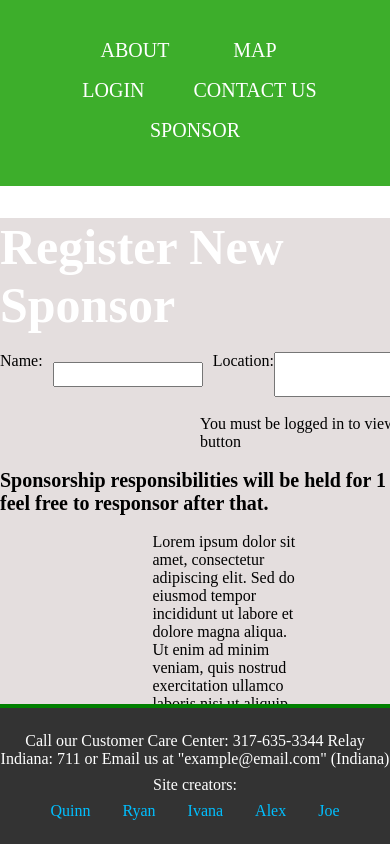
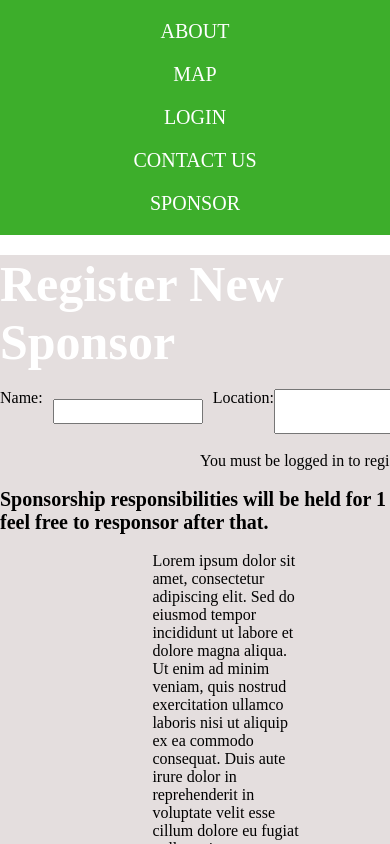
Before and after one commit to uprighted-learners/capstone-indygo-react-capstone-magic-green-bus, a React (Create React App) app in the folder frontend/: page /sponsor in a window 390 px wide. Shown: the top 844 px of the page. Built offline with nearby package versions, Linux system fonts and the light colour scheme.

Commit message:
updated navbar styling and minor footer changes

```diff
--- a/frontend/src/NavBar.css
+++ b/frontend/src/NavBar.css
@@ -1,86 +1,35 @@
 .nav-wrapper {
   background-color: #3dae2b;
-  margin: 0 auto;
-  box-sizing: border-box;
   display: flex;
-  margin-bottom: 2em;
+  justify-content: center;
+  align-items: center;
+  padding: 10px;
+  margin-bottom: 20px;
 }
 
 .nav-container {
   display: flex;
-  padding: 30px;
+  flex-wrap: wrap;
   justify-content: space-around;
-  text-align: center;
-  box-sizing: border-box;
   width: 100%;
-  margin: 20px auto;
+  max-width: 1200px;
 }
 
 .nav-name {
   color: white;
   font-size: 20px;
-  display: inline-block;
-  min-width: 80px;
   text-decoration: none;
+  padding: 10px;
 }
 
-.nav-name:hover {
-  color: #551a8b;
-}
-
-@media screen and (max-width: 599px) {
-  .nav-wrapper {
-    align-items: center;
-    background-color: #3dae2b;
-    display: flex;
-  }
-
-  .nav-container {
-    display: block;
-    padding: 20px;
-    margin: 10px auto;
-    margin-bottom: 1em;
-  }
-
-  .nav-name {
-    margin: 20px;
-    align-items: center;
-    line-height: 0px;
-  }
-}
-@media screen and (min-width: 600px) and (max-width: 899px) {
+@media screen and (max-width: 899px) {
   .nav-wrapper {
     flex-direction: column;
     align-items: center;
-    background-color: #3dae2b;
-    width: 100%;
-  }
-
-  .nav-container {
-  }
-
-  .nav-name {
-    display: inline-block;
-    width: 100%;
-  }
-}
-
-@media screen and (min-width: 900px) and (max-width: 1199px) {
-  .nav-wrapper {
-    flex-direction: column;
-    align-items: center;
-    background-color: #3dae2b;
-    width: 100%;
-    /* margin: 20px auto; */
-  }
-
-  .nav-container {
-    padding: 20px;
-    margin: 20px auto;
   }
 
   .nav-name {
     width: 100%;
-    margin: 20px;
+    text-align: center;
   }
 }
--- a/frontend/src/components/Auth.js
+++ b/frontend/src/components/Auth.js
@@ -16,7 +16,6 @@ export default function Auth() {
         headers: { "Content-Type": "application/json" },
         body: JSON.stringify({ username, password }),
       });
-      console.log(response);
       if (!response.ok) throw new Error(errorMessage);
       const data = await response.json();
       localStorage.setItem("token", data.token);
@@ -28,9 +27,9 @@ export default function Auth() {
     } catch (error) {
       console.log(error);
       console.error("Authentication error:", error.message);
-      // alert("Invalid credentials. Please try again.");  //quinn is working on this
-      // setUsername("");
-      // setPassword("");
+      alert("Invalid credentials. Please try again.");
+      setUsername("");
+      setPassword("");
     }
   };
 
@@ -105,7 +104,7 @@ export default function Auth() {
           {isLoginMode ? "Sign Up" : "Login"}
         </button>
         {localStorage.getItem("token") && !isGuest ?
-        <button onClick={(logoutUser)} onChange={console.log("hi")}> Logout </button> : null
+        <button onClick={(logoutUser)}> Logout </button> : null
         }
         <button className="guestButton" onClick={(continueGuest)}>Continue as Guest</button>
       </p>
--- a/frontend/src/components/Footer.css
+++ b/frontend/src/components/Footer.css
@@ -12,16 +12,23 @@ body, html {
     min-height: 100vh;
   }
 
+  /* I added this, flex: 1 tells it to grow and take up all available space in the vertical direction, pushing the footer to the bottom, .content parent is #root */
+  .content {
+    flex: 1;
+  }
+
   .footer {
     border-top: 4px solid green;
     background-color: #333;
     color: white;
     text-align: center;
     padding: 1rem 0;
-    position: absolute;
+    /* position: absolute; */
     bottom: 0;
     width: 100%;
-    z-index: 100000;
+    margin-top: auto;
+    /* I added this to push the footer to the bottom, it consumes all available vertical space */
+    /* z-index: 100000; */
   }
 
   .footer p {
--- a/frontend/src/components/Sponsor.js
+++ b/frontend/src/components/Sponsor.js
@@ -74,9 +74,9 @@ export default function SponsorRegister() {
           <br></br>
           <div className="Register-buttons">
             {localStorage.getItem("token") ? (
-              <button onChange={console.log("hi")}> REGISTER</button>
+              <button> REGISTER</button>
             ) : (
-              <p>You must be logged in to view this button</p>
+              <p>You must be logged in to register.</p>
             )}
           </div>
         </form>
```
